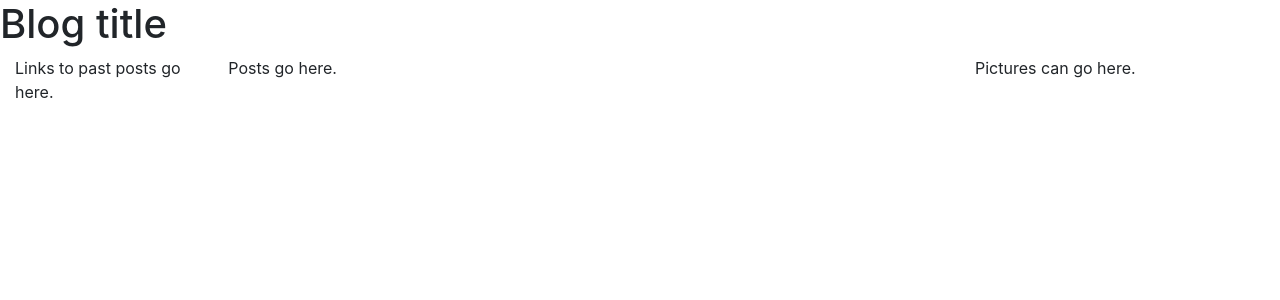
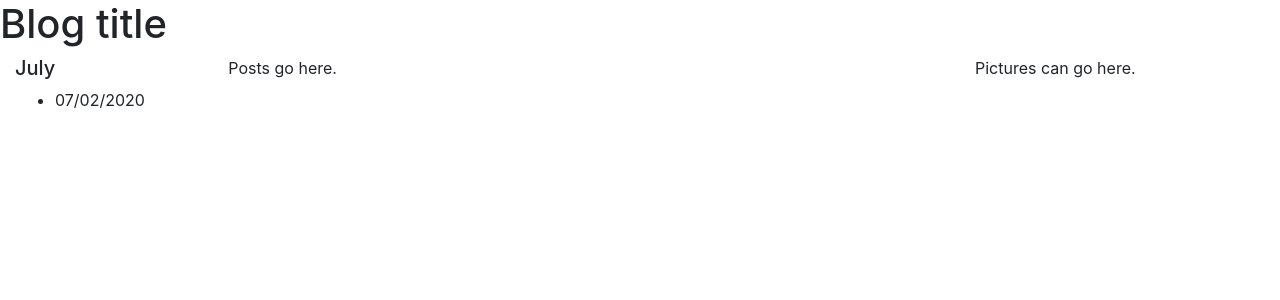
Before and after one commit to Jacobs1986/blog, a React (Create React App) app in the folder client/: page / in a window 1280 px wide. Shown: the top 300 px of the page. Built offline with nearby package versions, Linux system fonts and the light colour scheme.

Commit message:
Update App.js
Setting up a skeleton layout so that I have a better idea of what the site is going to look like.

```diff
--- a/client/src/App.js
+++ b/client/src/App.js
@@ -14,7 +14,10 @@ function App() {
             </Row>
             <Row>
                 <Col md={2}>
-                    Links to past posts go here.
+                    <h5>July</h5>
+                    <ul>
+                        <li>07/02/2020</li>
+                    </ul>
                 </Col>
                 <Col md={7}>
                     Posts go here.
```
